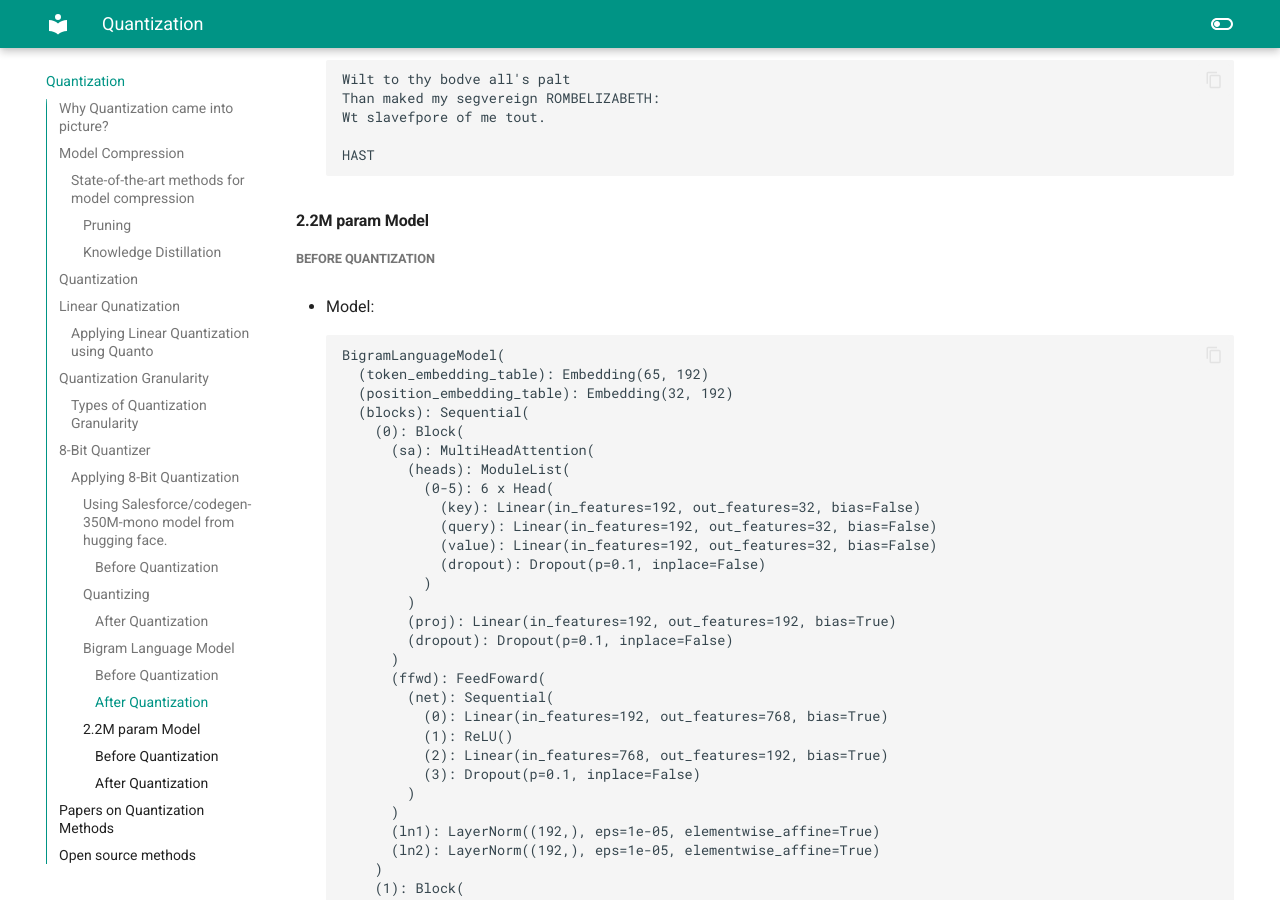
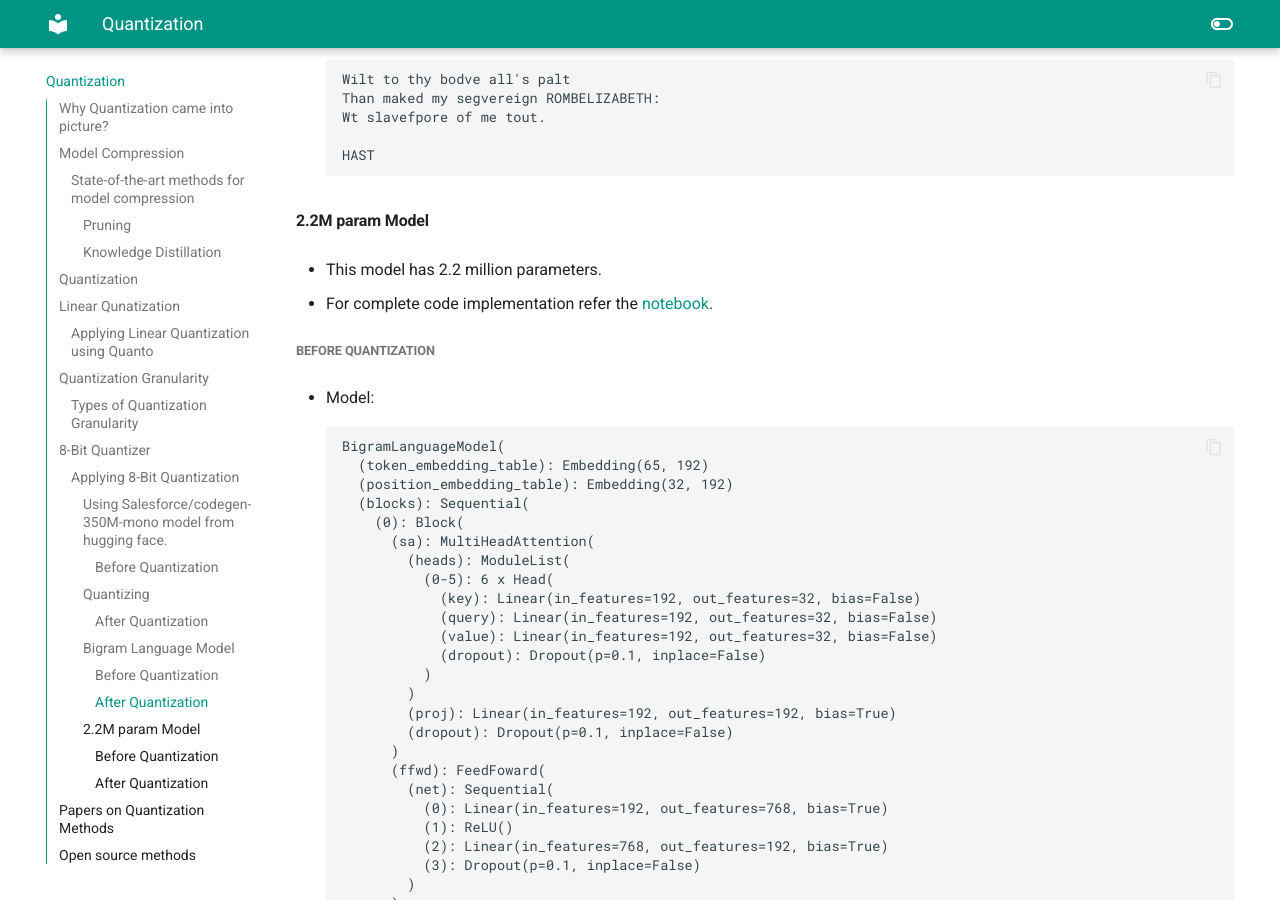
Before and after one commit to iamrajharshit/ProjectRakuten, an MkDocs documentation site: the page built from docs/Quantization.md, in a window 1280 px wide and 900 px high, scrolled down 13080 px. Built offline with MkDocs 1.6.1 and Material for MkDocs 9.7.7, drawn with Linux system fonts in a browser that asks for light colours.

Commit message:
added 2.2M model

````diff
--- a/docs/Quantization.md
+++ b/docs/Quantization.md
@@ -253,7 +253,7 @@ Footprint of the quantized model in MBs:  546.021376
 
 - This model has 0.209729 million parameters.
 
-- For complete code implementation refer the [notebook](https://github.com/iamrajharshit/ProjectRakuten/blob/main/Quantization/09_Quantizing%20BiGram%Model.ipynb).
+- For complete code implementation refer the [notebook](https://github.com/iamrajharshit/ProjectRakuten/blob/main/Quantization/09_Quantizing%20BiGram%20Model.ipynb).
 
 ```
 import torch
@@ -537,6 +537,9 @@ HAST
 
 
 #### 2.2M param Model
+- This model has 2.2 million parameters.
+
+- For complete code implementation refer the [notebook](https://github.com/iamrajharshit/ProjectRakuten/blob/main/Quantization/10_Quantizing%202.2M%20param%20Model.ipynb).
 
 
 ##### Before Quantization
````
